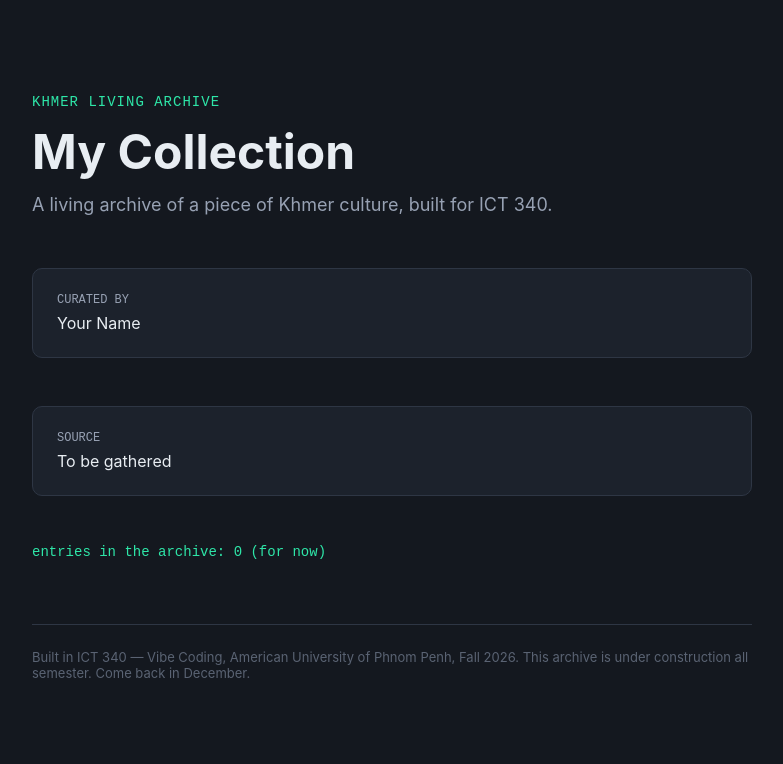
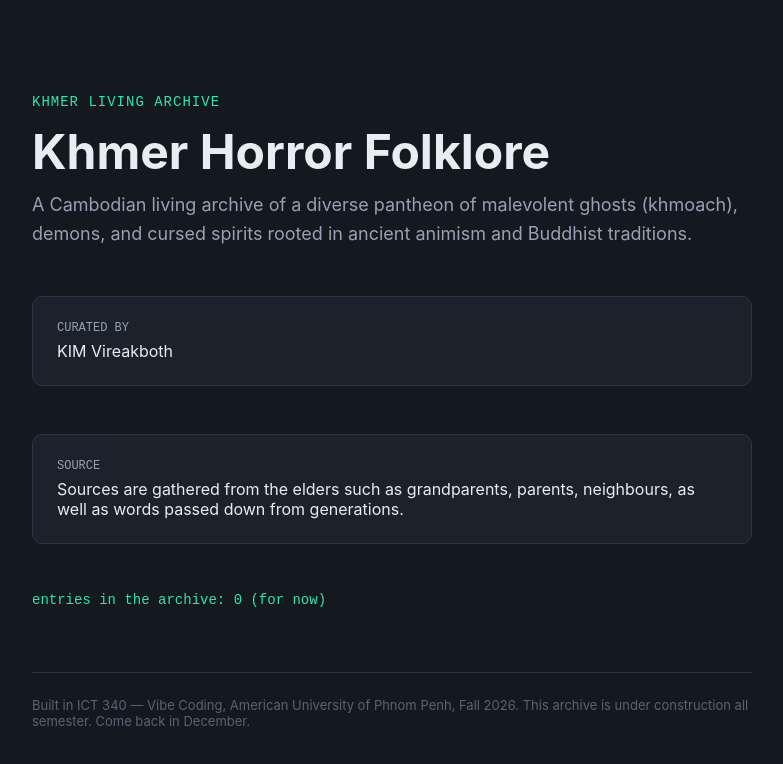
Before and after one commit to vireakbothkim/khmer-horror-folklore, a Next.js app: page / in a window 1280 px wide. Shown: the top 764 px of the page, without its empty margins (248-1031 px from the left). Built offline with nearby package versions, Linux system fonts and the light colour scheme.

Commit message:
make it mine

```diff
--- a/collection.config.js
+++ b/collection.config.js
@@ -8,16 +8,16 @@
 
 const collection = {
   // What does your archive collect? e.g. "Khmer Proverbs"
-  name: "My Collection",
+  name: "Khmer Horror Folklore",
 
   // One sentence: what is this archive, and why does it matter?
-  description: "A living archive of a piece of Khmer culture, built for ICT 340.",
+  description: "A Cambodian living archive of a diverse pantheon of malevolent ghosts (khmoach), demons, and cursed spirits rooted in ancient animism and Buddhist traditions.",
 
   // Who is building this archive? Your name, as you want it shown.
-  curator: "Your Name",
+  curator: "KIM Vireakboth",
 
   // Where does your knowledge come from? A person, a place, a community.
-  source: "To be gathered",
+  source: "Sources are gathered from the elders such as grandparents, parents, neighbours, as well as words passed down from generations. ",
 };
 
 export default collection;
```
